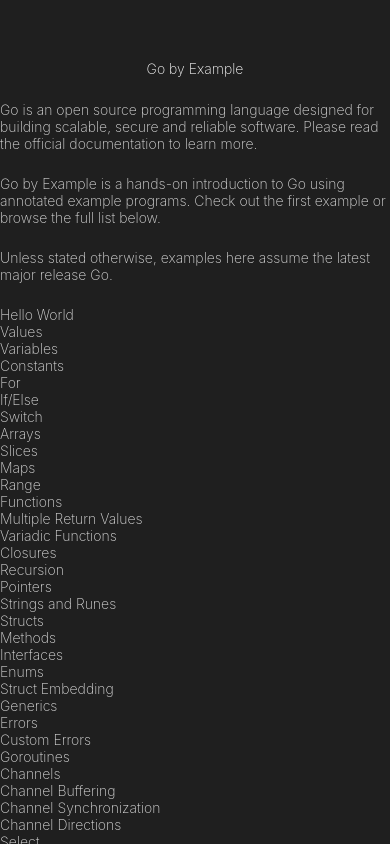
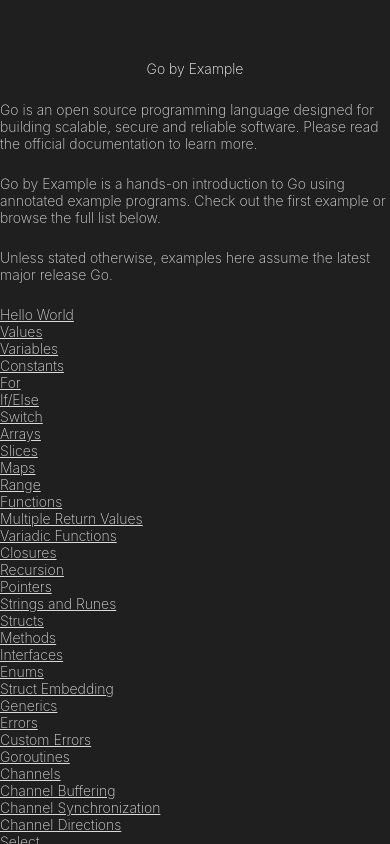
Before and after one commit to Miki535/GoByExample-on-react-native, a React Native app in the folder GoByExample/: screen / in a window 390 px wide. Built offline with nearby package versions, Linux system fonts and the light colour scheme.

Commit message:
Update App.js

```diff
--- a/GoByExample/App.js
+++ b/GoByExample/App.js
@@ -140,7 +140,8 @@
     alignItems: 'center',
     color: '#dadada',
     fontSize: '17.5',
-    fontWeight: '235'
+    fontWeight: '235',
+    textDecorationLine: 'underline',
   },
   centeredContainer: {
     flex: 1,
@@ -148,10 +149,4 @@
     alignItems: 'center',
     height: 100,
   },
-  link: {
-    color: 'white',
-    textDecorationLine: 'underline',
-    fontSize: '13.5',
-    fontWeight: '200',
-  },
 });
```
